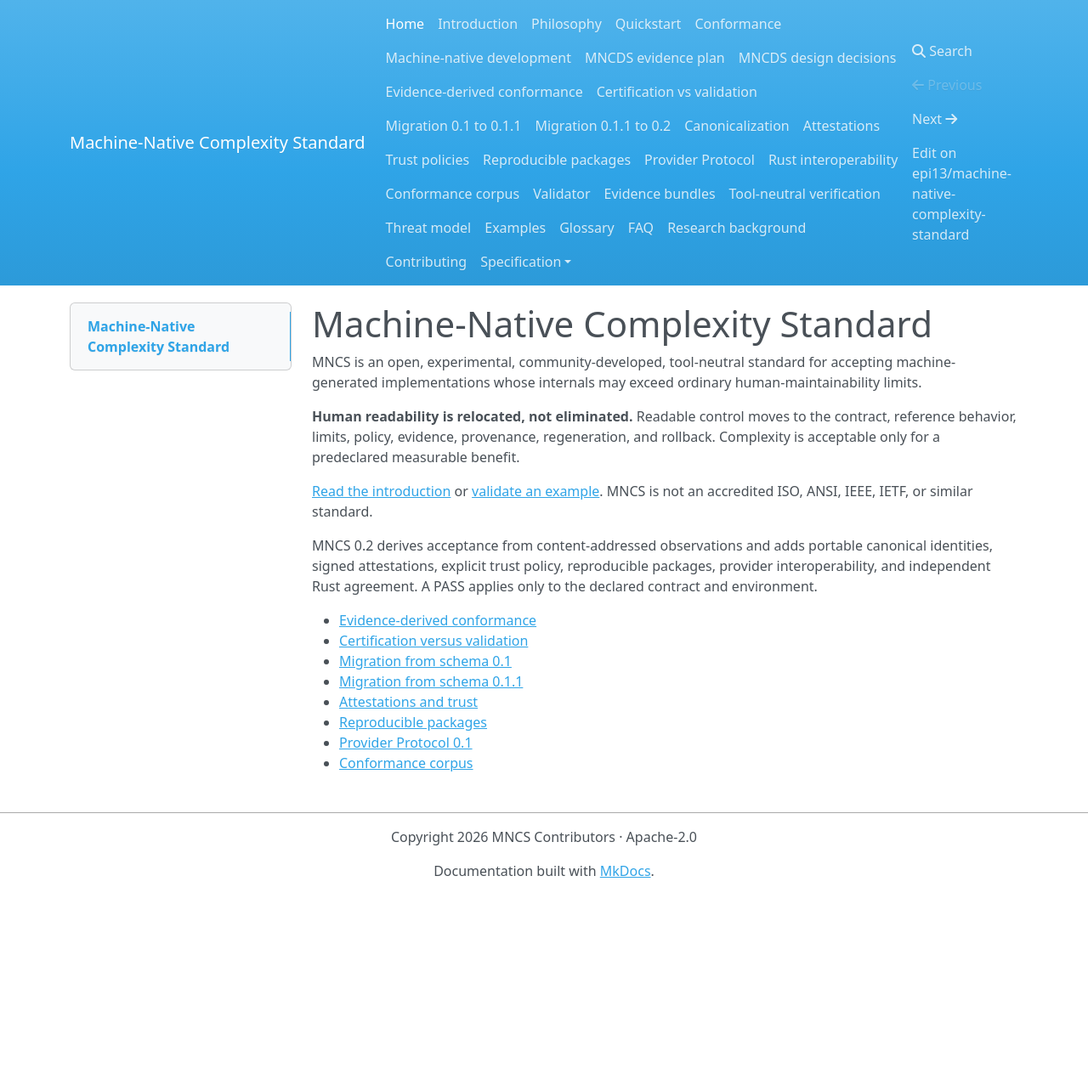
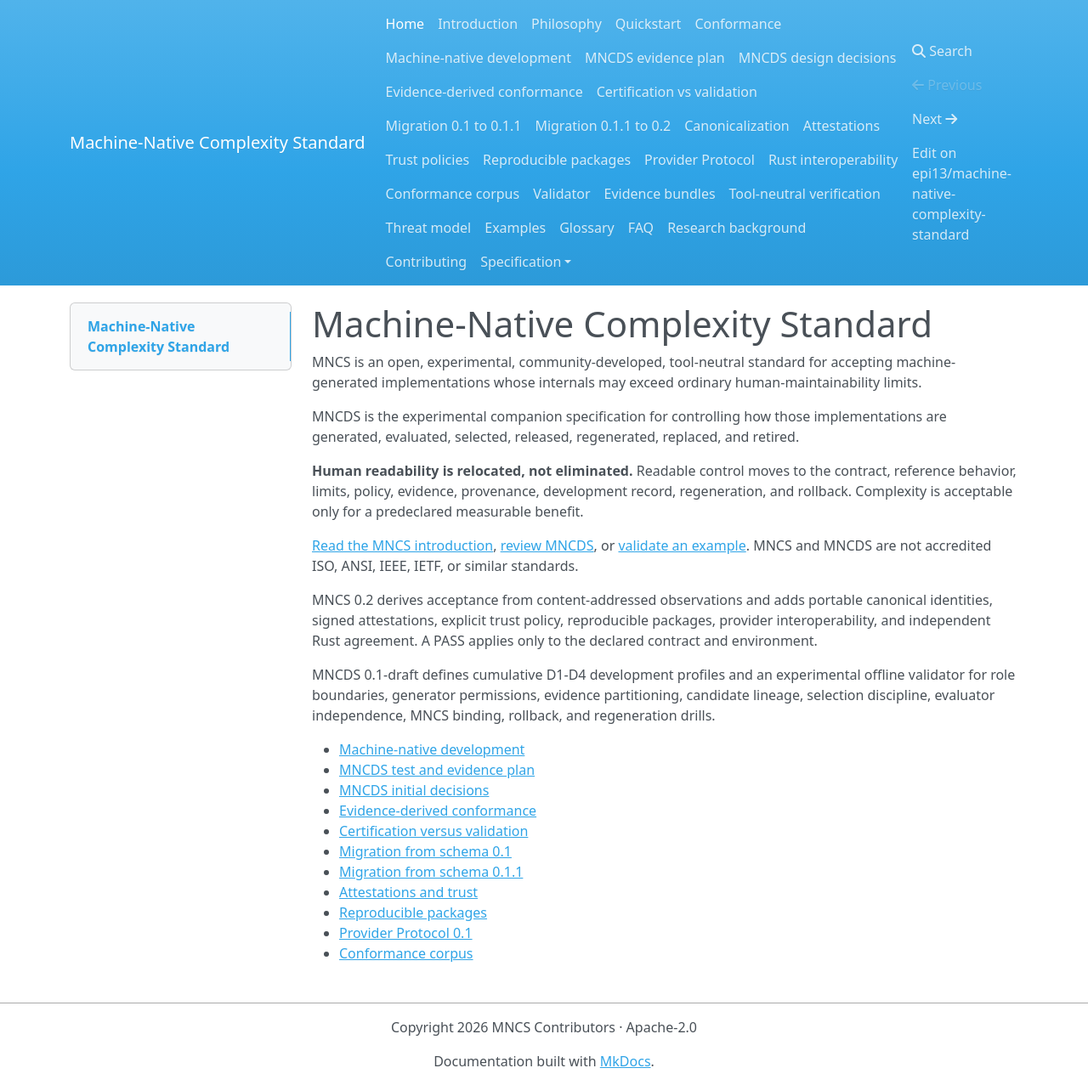
Before and after one commit to epi13/machine-native-complexity-standard, an MkDocs documentation site: the page built from docs/index.md, in a window 1280 px wide. Shown: the whole page at 85% size. Built offline with MkDocs 1.6.1, drawn with Linux system fonts in a browser that asks for light colours; nearby versions of some CDN libraries; before the commit the page ends 1053 px from its top, so only the background shows below that.

Commit message:
docs: present MNCDS on documentation home

```diff
--- a/docs/index.md
+++ b/docs/index.md
@@ -1,21 +1,35 @@
 # Machine-Native Complexity Standard
 
-MNCS is an open, experimental, community-developed, tool-neutral standard for
-accepting machine-generated implementations whose internals may exceed ordinary
-human-maintainability limits.
+MNCS is an open, experimental, community-developed, tool-neutral standard for accepting
+machine-generated implementations whose internals may exceed ordinary human-maintainability
+limits.
+
+MNCDS is the experimental companion specification for controlling how those
+implementations are generated, evaluated, selected, released, regenerated, replaced, and
+retired.
 
 **Human readability is relocated, not eliminated.** Readable control moves to the
-contract, reference behavior, limits, policy, evidence, provenance, regeneration,
-and rollback. Complexity is acceptable only for a predeclared measurable benefit.
+contract, reference behavior, limits, policy, evidence, provenance, development record,
+regeneration, and rollback. Complexity is acceptable only for a predeclared measurable
+benefit.
 
-[Read the introduction](introduction.md) or [validate an example](quickstart.md).
-MNCS is not an accredited ISO, ANSI, IEEE, IETF, or similar standard.
+[Read the MNCS introduction](introduction.md), [review MNCDS](mncds.md), or
+[validate an example](quickstart.md). MNCS and MNCDS are not accredited ISO, ANSI, IEEE,
+IETF, or similar standards.
 
 MNCS 0.2 derives acceptance from content-addressed observations and adds portable
-canonical identities, signed attestations, explicit trust policy, reproducible
-packages, provider interoperability, and independent Rust agreement. A PASS applies
-only to the declared contract and environment.
+canonical identities, signed attestations, explicit trust policy, reproducible packages,
+provider interoperability, and independent Rust agreement. A PASS applies only to the
+declared contract and environment.
 
+MNCDS 0.1-draft defines cumulative D1-D4 development profiles and an experimental
+offline validator for role boundaries, generator permissions, evidence partitioning,
+candidate lineage, selection discipline, evaluator independence, MNCS binding, rollback,
+and regeneration drills.
+
+- [Machine-native development](mncds.md)
+- [MNCDS test and evidence plan](mncds-evidence-plan.md)
+- [MNCDS initial decisions](mncds-decisions.md)
 - [Evidence-derived conformance](evidence-derived-conformance.md)
 - [Certification versus validation](certification-vs-validation.md)
 - [Migration from schema 0.1](migration-0.1-to-0.1.1.md)
```
